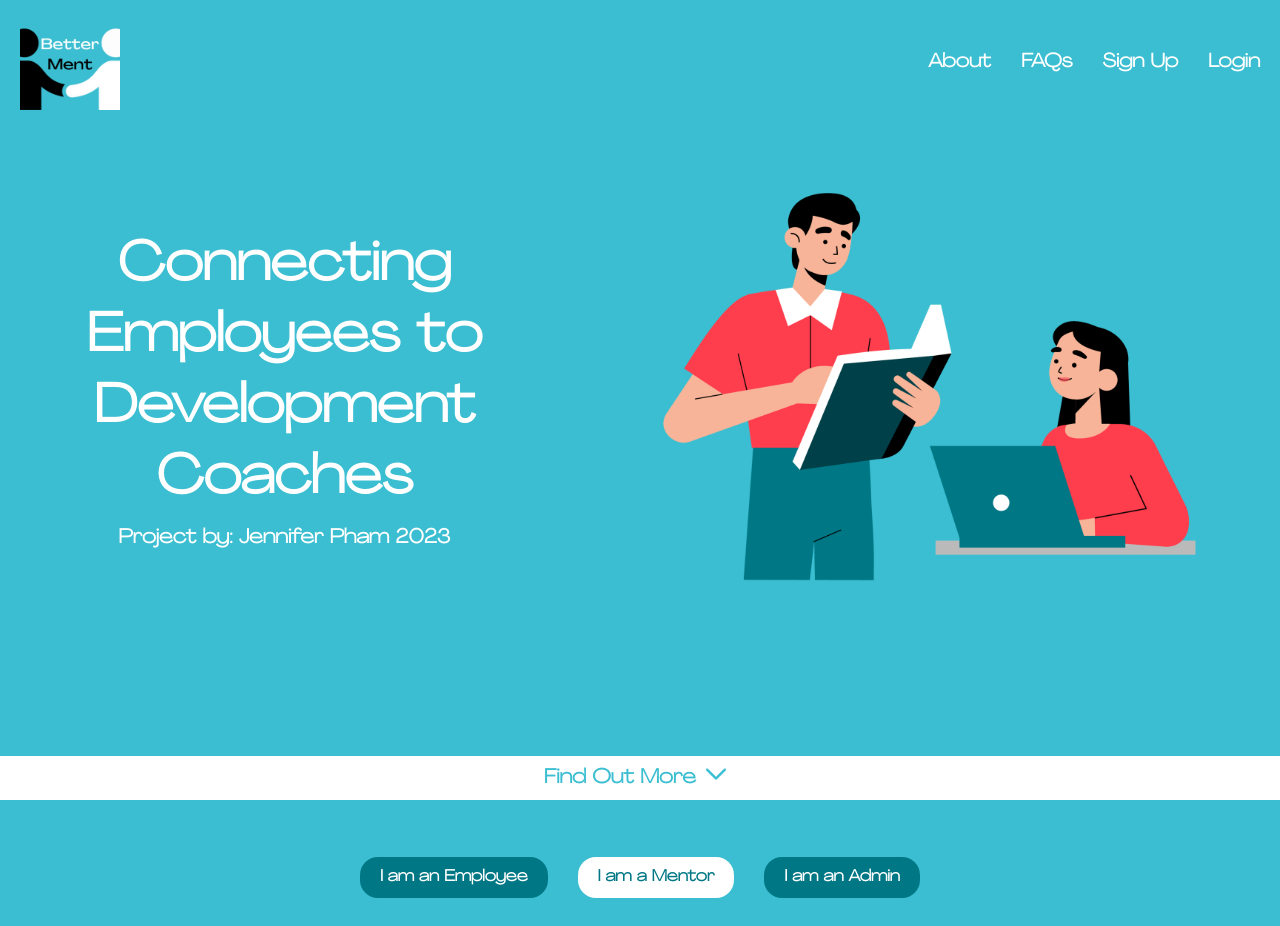
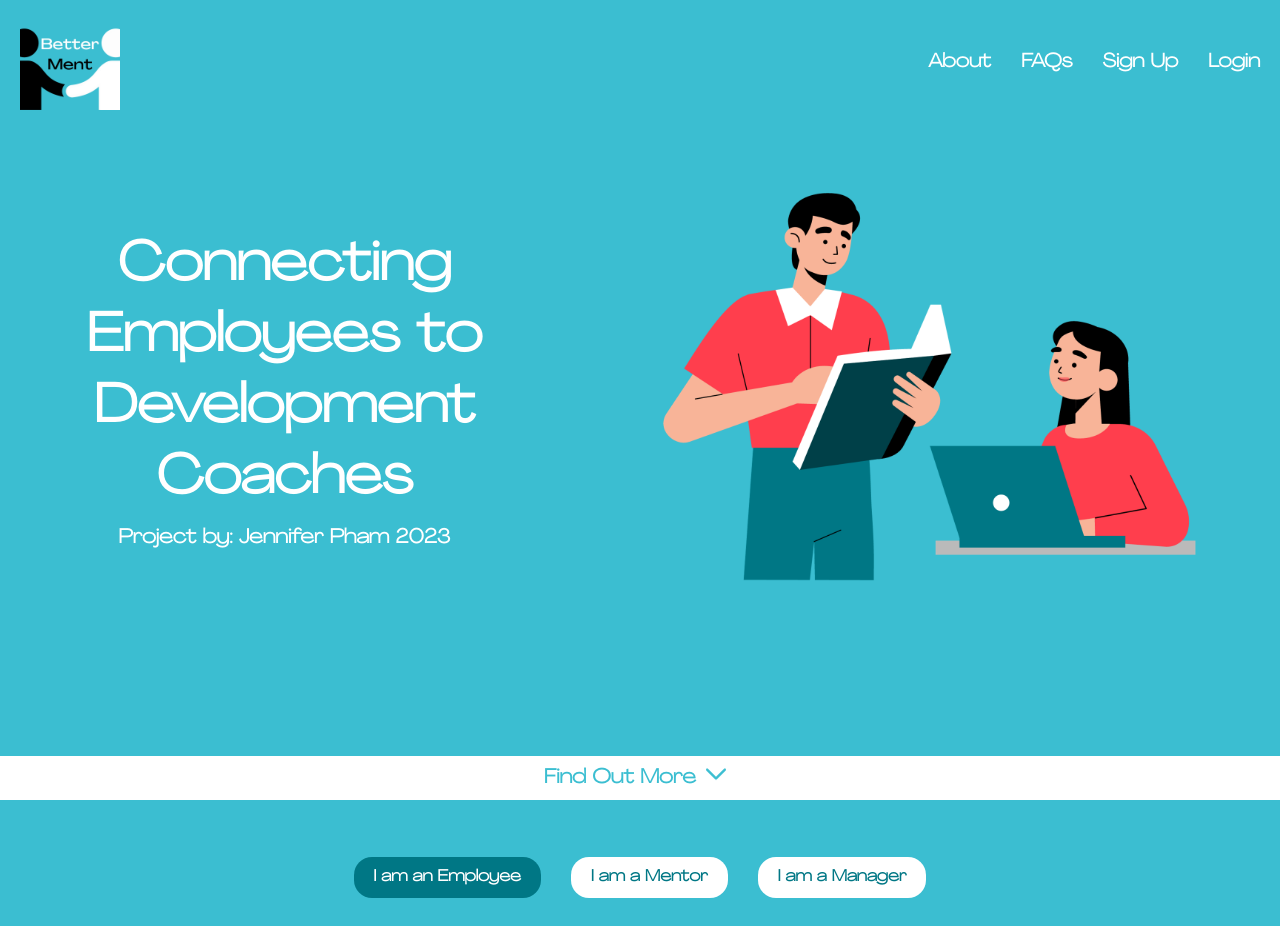
Before and after one commit to Jennipham/betterment, a React (Create React App) app: page / in a window 1280 px wide. Shown: the top 926 px of the page. Built offline with nearby package versions, Linux system fonts and the light colour scheme.

Commit message:
refactor: fixing FE text colours

```diff
--- a/src/components/styles/About.css
+++ b/src/components/styles/About.css
@@ -15,6 +15,7 @@ html {
     padding: 30px 40px;
     /* padding: 30px; */
 }
+
 
 p {
     font-family: 'agrandir wide light', sans-serif;
@@ -71,11 +72,11 @@ p {
 }
 
 .find-coach-button:focus {
-    border: 2px solid #fff;
+    border: 3px solid #fff;
 }
 
 .i-am-coach-button:focus {
-    border: 2px solid #007785;
+    border: 3px solid #007785;
 }
 
 h4 {
@@ -141,13 +142,19 @@ h2 {
 .card-coach h3 {
     font-family: 'agrandir wide light', sans-serif;
     font-size: 18px;
-    /* Adjust font size for responsiveness */
     text-align: center;
     color: #fff;
 }
 
-.card h3,
-.card-coach h3 {
-    color: #fff;
-    /* Ensure the text is readable */
+.card-coach h3, .card-coach p {
+    font-family: 'agrandir wide light', sans-serif;
+    font-size: 18px;
+    text-align: center;
+    color: #007785;
 }
+
+
+.card h3
+{
+    color:#fff;
+}
--- a/src/components/views/about.js
+++ b/src/components/views/about.js
@@ -18,13 +18,12 @@ const About = () => {
     };
 
     const handleIAmAdminClick = () => {
-        setActiveButton('I am an Admin');
+        setActiveButton('I am a Manager');
     };
 
     return (
         <div className="about-container" id="about-section">
-                <h2>How It Works</h2>
-
+            <h2>How It Works</h2>
                 <div className="buttons">
                     <button
                         onClick={() => {
@@ -48,10 +47,10 @@ const About = () => {
                         onClick={() => {
                             handleIAmAdminClick();
                         }}
-                        className={`find-coach-button ${activeButton === 'I am an Admin' ? 'active' : ''
+                        className={`i-am-coach-button ${activeButton === 'I am a Manager' ? 'active' : ''
                             }`}
                     >
-                        I am an Admin
+                        I am a Manager
                     </button>
                 </div>
                 <div className="card-container">
@@ -112,7 +111,7 @@ const About = () => {
                             </div>
                         </>
                     )}
-                    {activeButton === 'I am an Admin' && (
+                    {activeButton === 'I am a Manager' && (
                         <>
                             <div className="card">
                                 <p>1. Create Your Profile</p>
```
